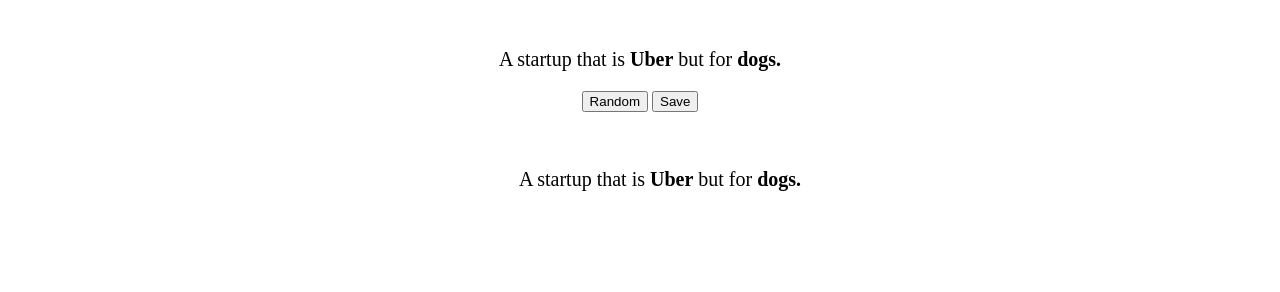
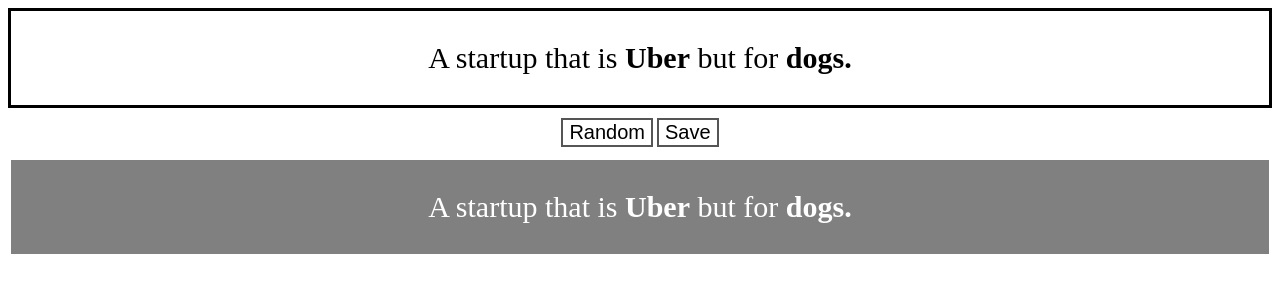
Before and after one commit to geofflightbourn/madlib, a plain HTML site: page index.html in a window 1280 px wide. Both pictures are taken after a click on the button "Save". Drawn offline with nearby package versions, Linux system fonts and the light colour scheme.

Commit message:
better css

```diff
--- a/index.html
+++ b/index.html
@@ -8,20 +8,26 @@
     <title>Geoff's Madlib</title>
   </head>
   <body>
-    <div id="app">
-      <p>
+    <div class="container">
 
-      </p>
-		</div>
+      <div id="app">
 
-    <div class="buttons">
-      <button id="btn1">Random</button>
-      <button id="btn2">Save</button>
+      </div>
+
+      <div class="buttons">
+        <button id="btn1">Random</button>
+        <button id="btn2">Save</button>
+      </div>
+
+<div class="saved">
+  <span>
+
+  </span>
+</div>
+
     </div>
 
-    <ul>
 
-    </ul>
 
     <script>
 var startups = ['Uber', 'Google', 'Amazon', 'Apple', 'Facebook', 'Twitter', 'Slack', 'Trello', 'Tesla', 'Hyperloop', 'Harvest'];
@@ -52,7 +58,7 @@ console.log('A startup that is ' + startups[random1] + ', but for ' + groups[ran
 
         <script type="text/javascript">
         $('#btn2').click(function(){
-          $("#app").clone().appendTo("ul")
+          $("#app").clone().appendTo("span")
             })
         </script>
 
--- a/styles.css
+++ b/styles.css
@@ -1,9 +1,27 @@
-html{
+.container {
   margin: auto;
   text-align: center;
 }
 
 .startup {
-  padding-top: 20px;
-  font-size: 20px;
+  font-size: 30px;
+  border-style: solid;
+  border-width: 3px;
 }
+
+.buttons{
+  padding: 10px;
+}
+
+#btn1, #btn2{
+    background-color: white;
+    color: black;
+    border: 2px solid #555555;
+    font-size: 20px;
+}
+
+.saved{
+  width: auto;
+  background-color: grey;
+  color: white;
+}
```
